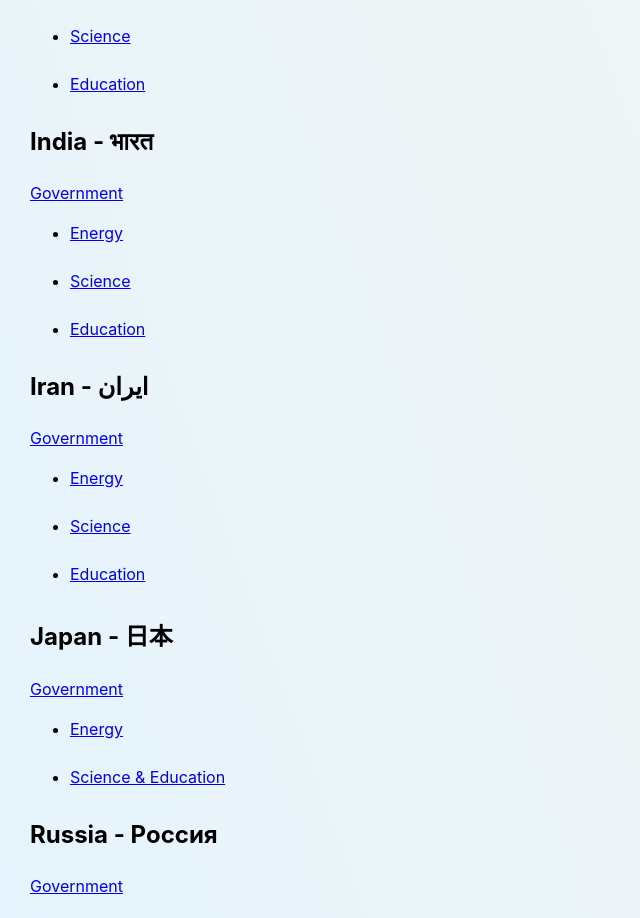
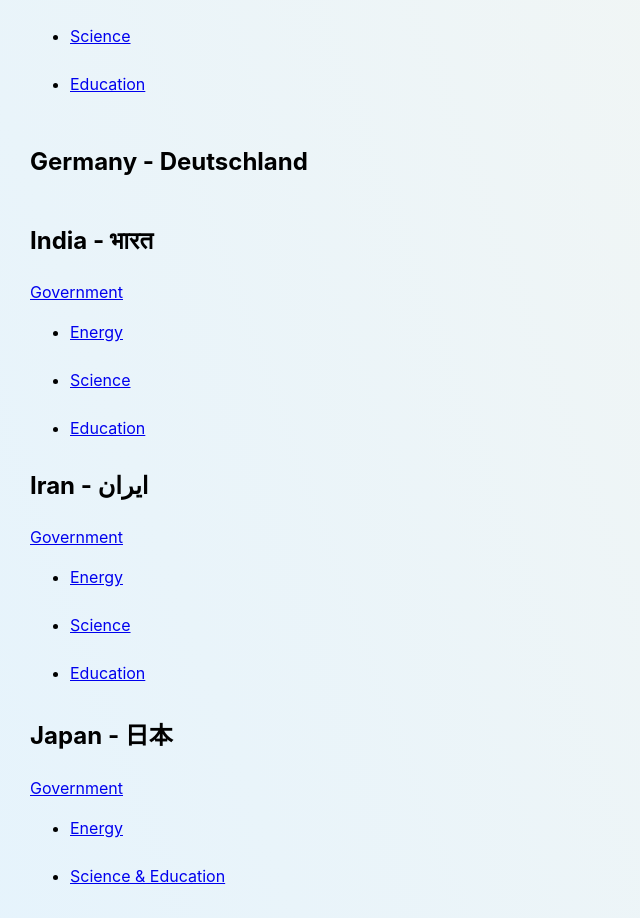
Before and after one commit to JRFink/jrfphyspagesnew, a Next.js app: page /research/gen in a window 1280 px wide. Shown: the part 2046-2964 px from the top of the page, without its empty margins (0-640 px from the left). Built offline with nearby package versions, Linux system fonts and the light colour scheme.

Commit message:
Update index.tsx

```diff
--- a/pages/research/gen/index.tsx
+++ b/pages/research/gen/index.tsx
@@ -180,6 +180,11 @@ const Gen = () => {
                             </li>
                         </ul>
                     </p>
+                <br />
+               <h2>
+               Germany - Deutschland
+               </h2>
+               <br />
                 <h2>
                     India - भारत
                 </h2>
```
